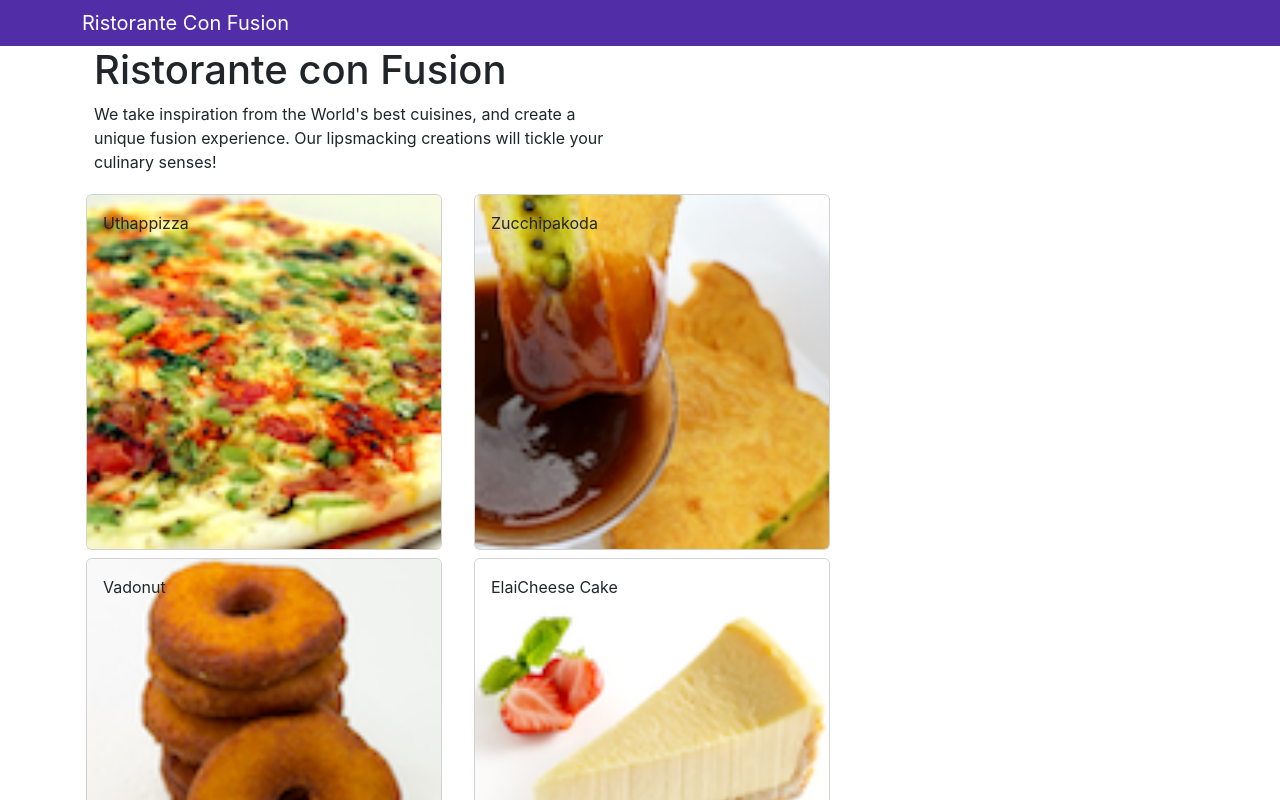
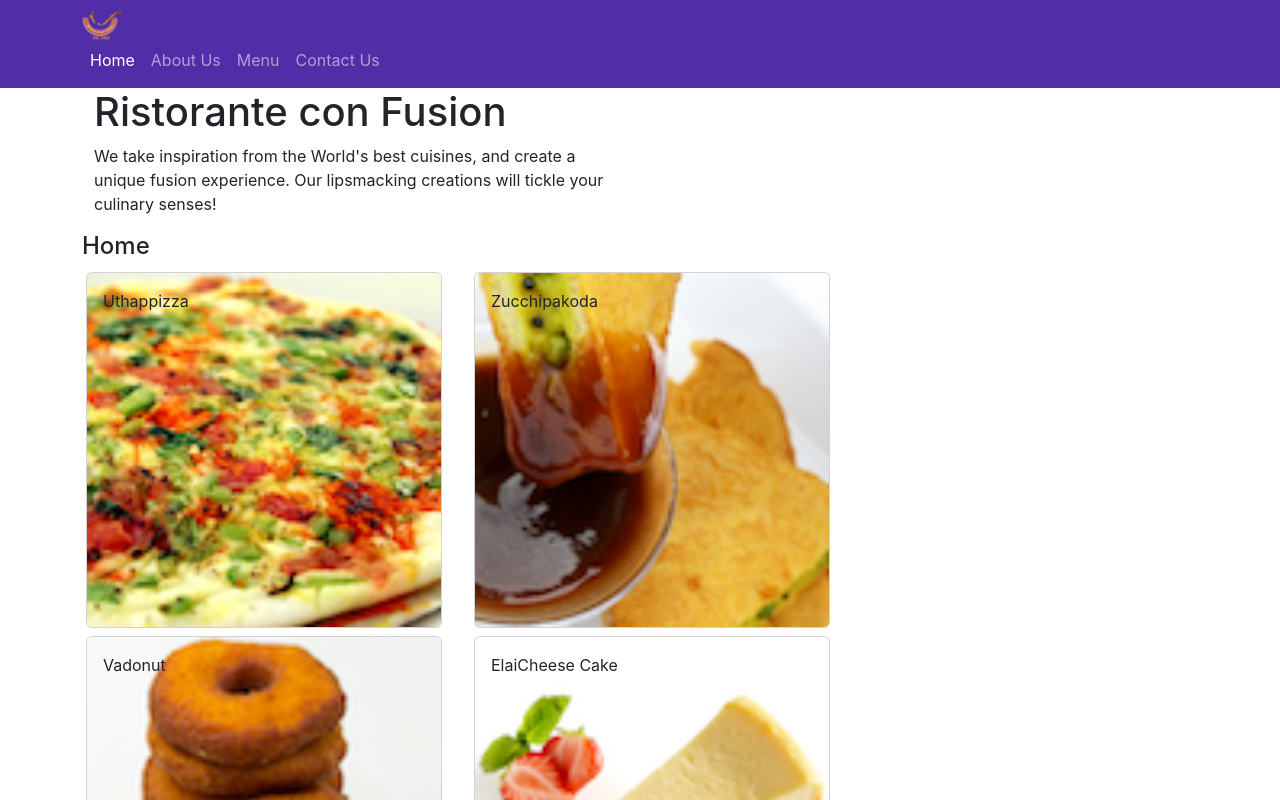
Before and after one commit to DDJar/Confusion, a React (Create React App) app: page /home in a window 1280 px wide. Shown: the top 800 px of the page. Built offline with nearby package versions, Linux system fonts and the light colour scheme; the HTML template or start-up script is replaced by a standard one.

Commit message:
React Router

```diff
--- a/package.json
+++ b/package.json
@@ -12,6 +12,7 @@
     "popper.js": "^1.16.1",
     "react": "^18.2.0",
     "react-dom": "^18.2.0",
+    "react-router-dom": "^5.2.0",
     "react-scripts": "5.0.1",
     "reactstrap": "^9.1.10",
     "web-vitals": "^2.1.4"
--- a/src/App.js
+++ b/src/App.js
@@ -2,12 +2,15 @@
 import React, { Component } from 'react';
 import './App.css';
 import Main from './components/MainComponent';
+import { BrowserRouter } from 'react-router-dom';
 class App extends Component {
   render() {
     return (
+      <BrowserRouter>
       <div className="App">
         <Main />
       </div>
+      </BrowserRouter>
     );
 
   }
--- a/src/components/FooterComponent.js
+++ b/src/components/FooterComponent.js
@@ -1,5 +1,5 @@
 import React from 'react';
-
+import { Link } from 'react-router-dom';
 function Footer(props) {
     return(
     <div className="footer">
@@ -8,10 +8,11 @@
                 <div className="col-4 offset-1 col-sm-2">
                     <h5>Links</h5>
                     <ul className="list-unstyled">
-                        <li><a href="#">Home</a></li>
-                        <li><a href="#">About</a></li>
-                        <li><a href="#">Menu</a></li>
-                        <li><a href="contactus.html">Contact</a></li>
+                    <li><Link to='/home'>Home</Link></li>
+                        <li><Link to='/aboutus'>About Us</Link></li>
+                        <li><Link to='/menu'>Menu</Link></li>
+                        <li><Link to='/contactus'>Contact Us</Link></li>
+
                     </ul>
                 </div>
                 <div className="col-7 col-sm-5">
--- a/src/components/HeaderComponent.js
+++ b/src/components/HeaderComponent.js
@@ -1,16 +1,49 @@
 import React, { Component } from 'react';
-import { Navbar, NavbarBrand, Jumbotron } from 'reactstrap';
+import { Nav, Navbar, NavbarBrand, NavbarToggler, Collapse, NavItem, Jumbotron } from 'reactstrap';
+import { NavLink } from 'react-router-dom';
 
 class Header extends Component {
+  constructor(props) {
+    super(props);
+
+    this.toggleNav = this.toggleNav.bind(this);
+    this.state = {
+      isNavOpen: false
+    };
+  }
+
+  toggleNav() {
+    this.setState({
+      isNavOpen: !this.state.isNavOpen
+    });
+  }
+
   render() {
     return(
-    <React.Fragment>
-      <Navbar dark>
+      <div>
+                <Navbar dark expand="md">
                     <div className="container">
-            <NavbarBrand href="/">Ristorante Con Fusion</NavbarBrand>
+                        <NavbarToggler onClick={this.toggleNav} />
+                        <NavbarBrand className="mr-auto" href="/"><img src='assets/images/logo.png' height="30" width="41" alt='Ristorante Con Fusion' /></NavbarBrand>
+                        <Collapse isOpen={this.state.isNavOpen} navbar>
+                            <Nav navbar>
+                            <NavItem>
+                                <NavLink className="nav-link"  to='/home'><span className="fa fa-home fa-lg"></span> Home</NavLink>
+                            </NavItem>
+                            <NavItem>
+                                <NavLink className="nav-link" to='/aboutus'><span className="fa fa-info fa-lg"></span> About Us</NavLink>
+                            </NavItem>
+                            <NavItem>
+                                <NavLink className="nav-link"  to='/menu'><span className="fa fa-list fa-lg"></span> Menu</NavLink>
+                            </NavItem>
+                            <NavItem>
+                                <NavLink className="nav-link" to='/contactus'><span className="fa fa-address-card fa-lg"></span> Contact Us</NavLink>
+                            </NavItem>
+                            </Nav>
+                        </Collapse>
                     </div>
                 </Navbar>
-      <div className='Jumbotron'>
+
                     <div className="container">
                         <div className="row row-header">
                             <div className="col-12 col-sm-6">
@@ -20,7 +53,7 @@
                         </div>
                     </div>
             </div>
-    </React.Fragment>
+
     );
   }
 }
--- /dev/null
+++ b/src/components/HomeComponent.js
@@ -0,0 +1,11 @@
+import React from 'react';
+
+function Home(props) {
+    return(
+      <div className="container">
+        <h4>Home</h4>
+      </div>
+    );
+}
+
+export default Home;
--- a/src/components/MainComponent.js
+++ b/src/components/MainComponent.js
@@ -5,6 +5,8 @@
 import { DISHES } from '../shared/dishes';
 import Header from './HeaderComponent';
 import Footer from './FooterComponent';
+import Home from './HomeComponent';
+import { Switch, Route, Redirect } from 'react-router-dom';
 
 class Main extends Component {
 
@@ -17,13 +19,26 @@
   }
 
   onDishSelect(dishId) {
-    this.setState({ selectedDish: dishId});
+    this.setState({ selectedDish: dishId });
   }
 
   render() {
+    const HomePage = () => {
+      return (
+        <Home
+        />
+      );
+    }
+
       return (
         <div>
           <Header />
+          <Switch>
+              <Route path='/home' component={HomePage} />
+              <Route exact path='/menu' component={() => <Menu dishes={this.state.dishes} />} />
+              <Redirect to="/home" />
+          </Switch>
+
           <Menu dishes={this.state.dishes} onClick={(dishId) => this.onDishSelect(dishId)} />
           <DishDetail dish={this.state.dishes.filter((dish) => dish.id === this.state.selectedDish)[0]} />
           <Footer />
```
Also changed, not shown: 2 other files (tests, documents, lock files or other folders). Lines whose indentation alone changed are shown as unchanged.
